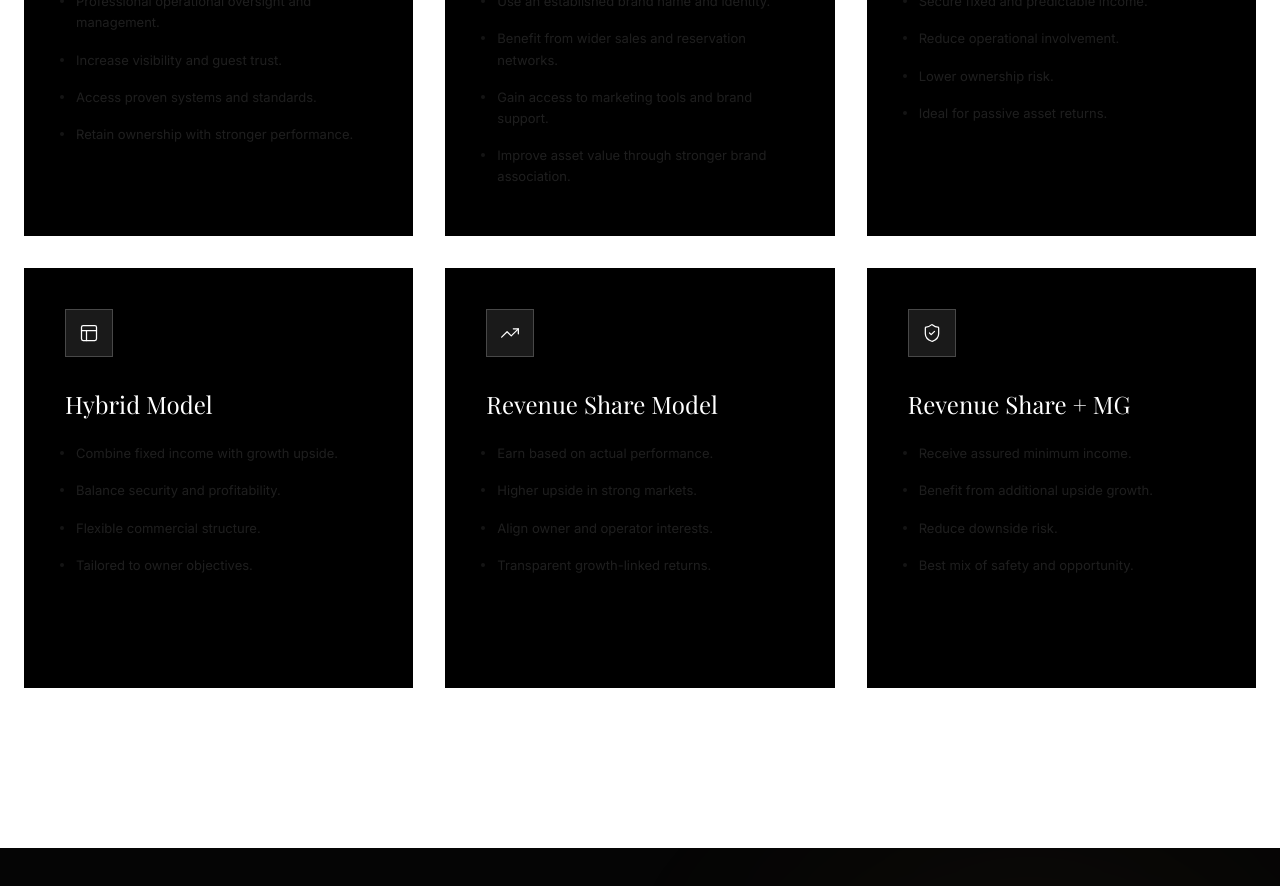
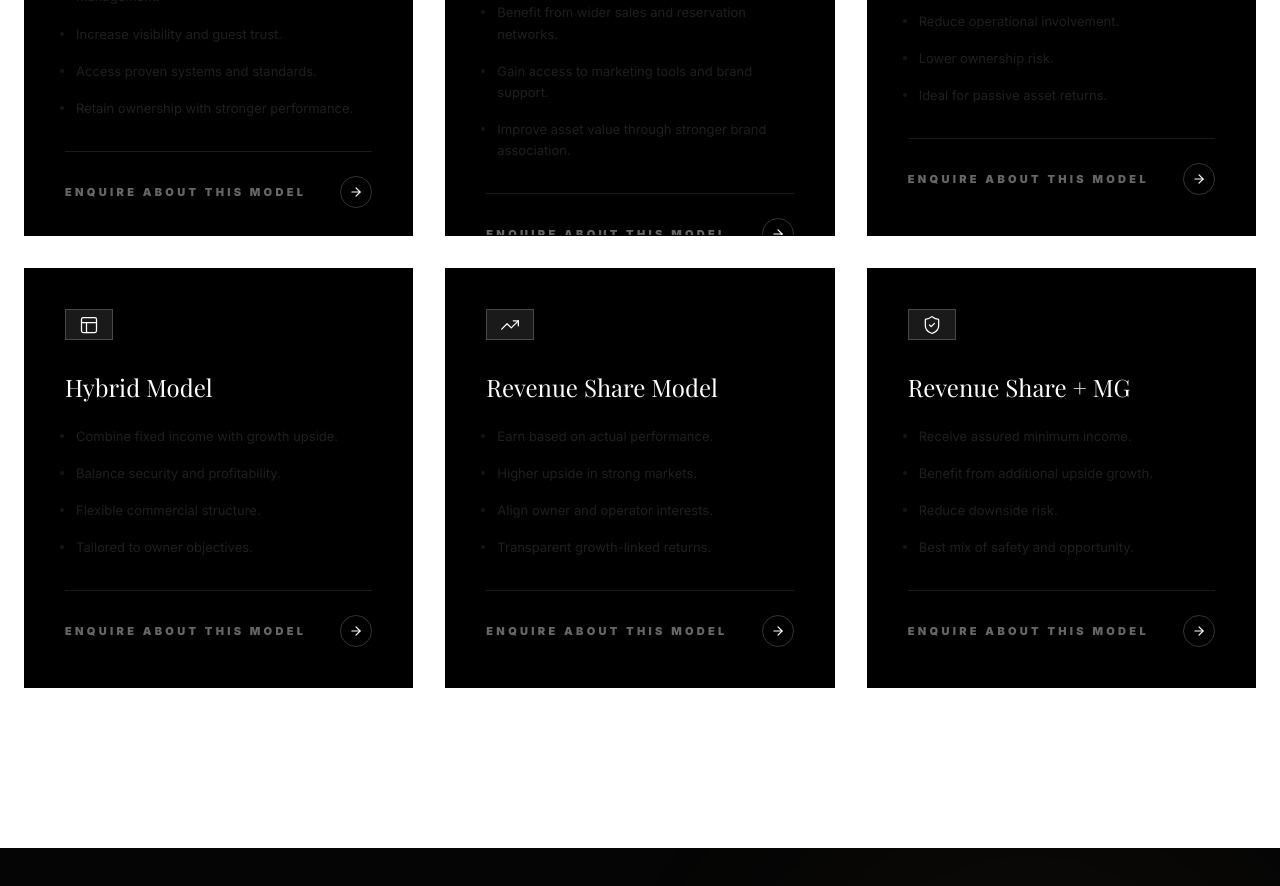
Before and after one commit to cricketmagician/vnexora, a Next.js app: page / in a window 1280 px wide. Shown: the part 7440-8326 px from the top of the page. Built offline with nearby package versions, Linux system fonts and the light colour scheme; a web font is replaced by a local one.

Commit message:
feat: add CTA to partnership cards linking to contact form

```diff
--- a/src/components/sections/PartnershipStructures.tsx
+++ b/src/components/sections/PartnershipStructures.tsx
@@ -8,8 +8,10 @@ import {
   TrendingUp,
   ShieldCheck,
   Key,
-  Layout
+  Layout,
+  ArrowRight
 } from "lucide-react";
+import Link from "next/link";
 import { cn } from "@/lib/utils";
 
 const structures = [
@@ -159,6 +161,24 @@ const StructureCard = ({ structure }: { structure: typeof structures[0] }) => {
             ))}
           </ul>
         </div>
+
+        {/* CTA Button */}
+        <div className="mt-8 pt-6 border-t border-white/10">
+          <Link href="/contact" className="group/cta flex items-center justify-between">
+            <span className={cn(
+              "text-[11px] font-black uppercase tracking-[0.3em] transition-all duration-500",
+              isHovered ? "text-white" : "text-white/40"
+            )}>
+              Enquire About This Model
+            </span>
+            <div className={cn(
+              "w-8 h-8 rounded-full border flex items-center justify-center transition-all duration-500",
+              isHovered ? "bg-white border-white text-black translate-x-1" : "border-white/20 text-white"
+            )}>
+              <ArrowRight size={14} />
+            </div>
+          </Link>
+        </div>
       </div>
     </motion.div>
   );
```
